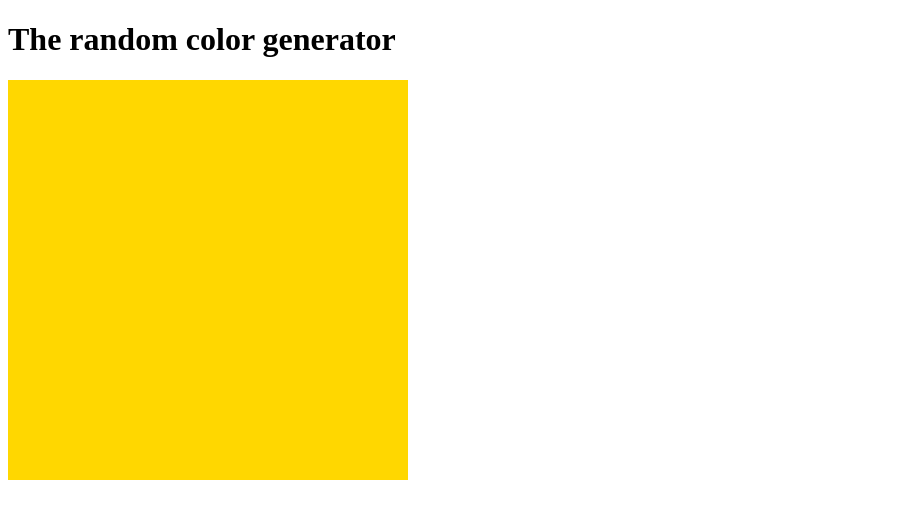
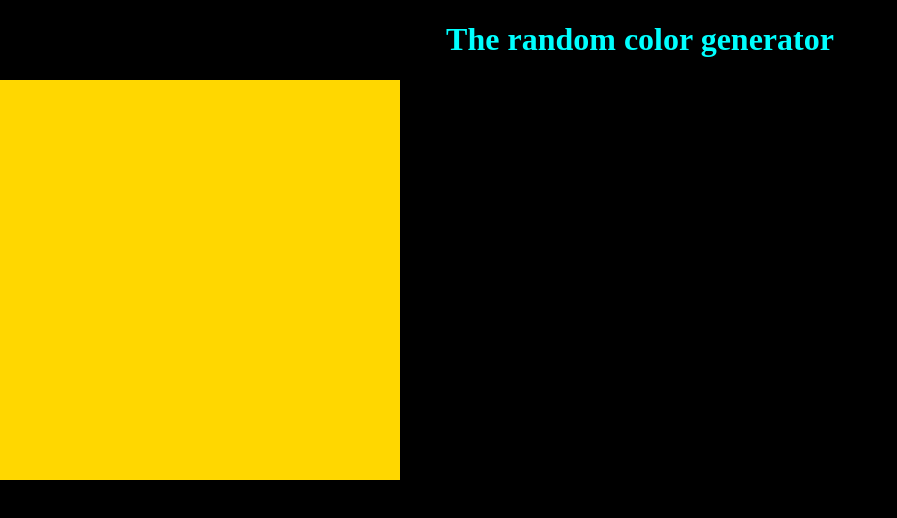
Before and after one commit to cristian-montes/random_color, a React app: page / in a window 1280 px wide. Shown: the top 518 px of the page, without its empty margins (0-897 px from the left). Built offline with nearby package versions, Linux system fonts and the light colour scheme.

Commit message:
basic styling

```diff
--- /dev/null
+++ b/src/components/app/App.css
@@ -0,0 +1,9 @@
+body {
+    background-color: black;
+    margin: auto 0;
+}
+
+h1{
+    text-align: center;
+    color: aqua;
+}
--- a/src/components/app/App.jsx
+++ b/src/components/app/App.jsx
@@ -1,9 +1,9 @@
 import React from 'react';
 import RandomColor from '../../containers/RandomColor';
-import './main.css';
+import './App.css'
 
 export default function App() {
   return(
-    <RandomColor/>
+    <RandomColor />
   )
 }
--- a/src/components/app/main.css
+++ /dev/null
@@ -1,3 +0,0 @@
-body {
-    background-color: 'black';
-}
```
